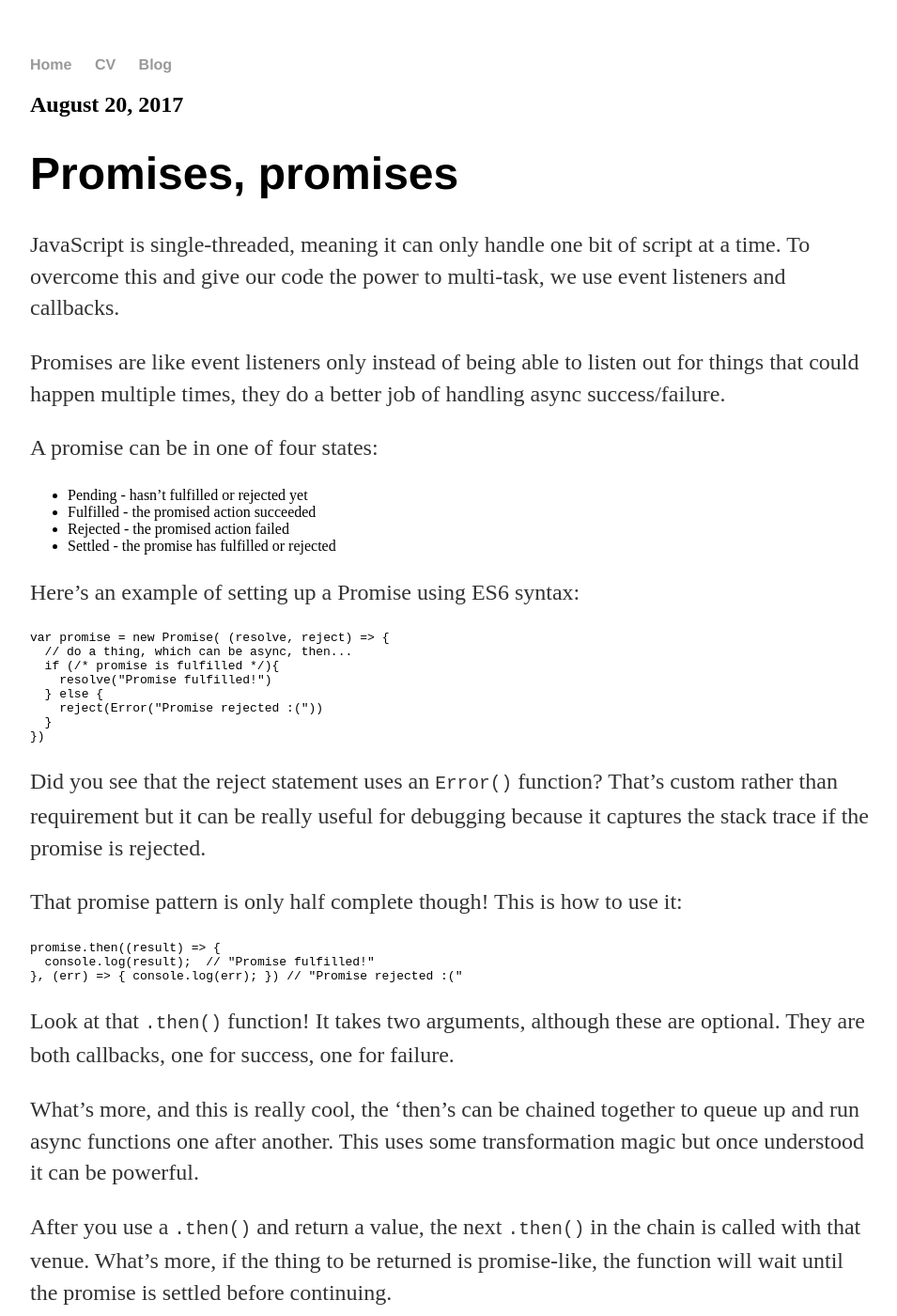
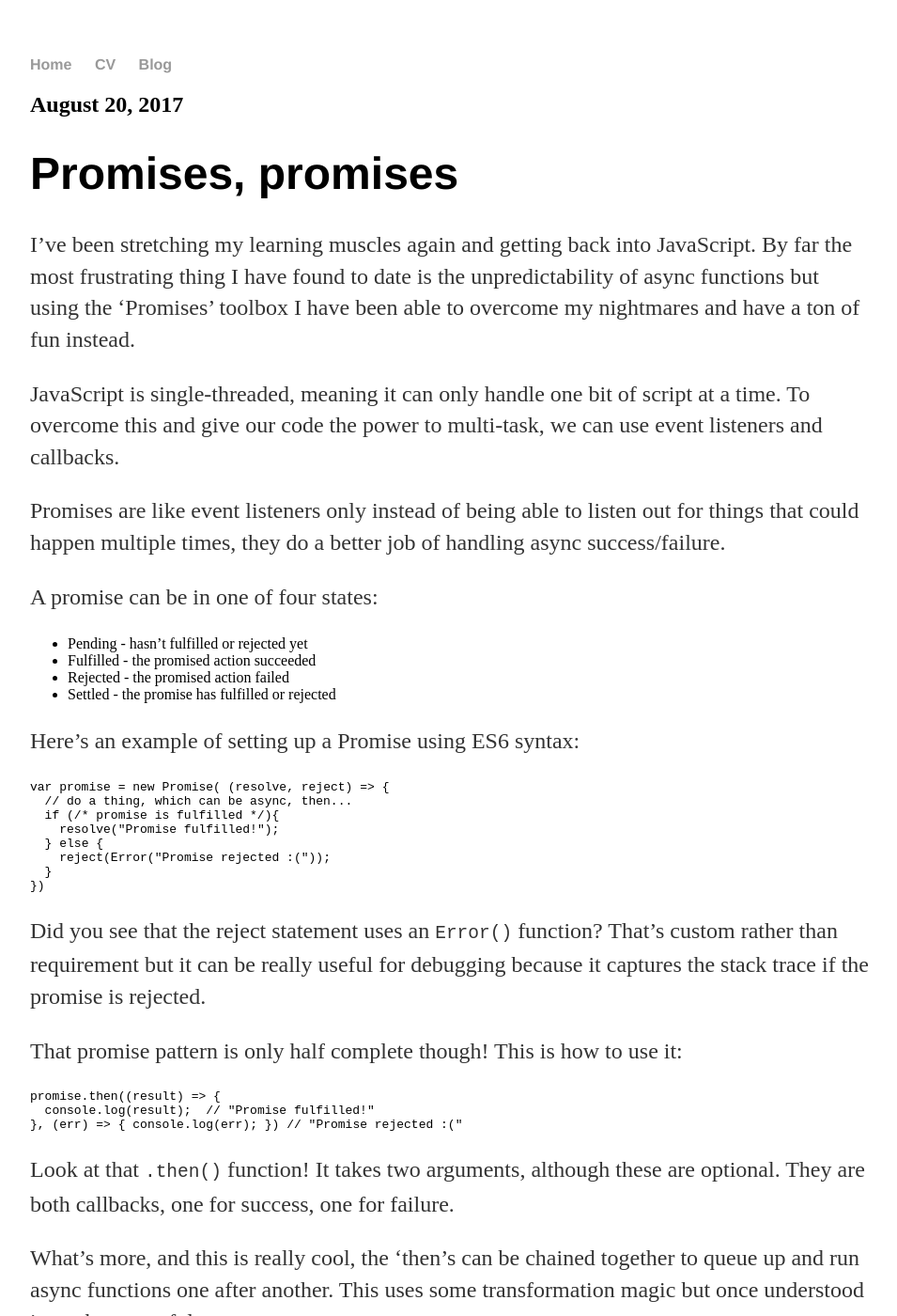
Before and after one commit to bannastre/bannastre.github.io, a Jekyll site: the page built from _posts/2017-08-20-Promises-Promises.md, in a window 1280 px wide and 1400 px high. Shown: the whole window at 94% size, without its empty margins (160-1115 px from the left). Built offline with Jekyll 4.4.1, drawn with Linux system fonts in a browser that asks for light colours; some of the changed text lies outside the part shown.

Commit message:
add final touches and error handling

````diff
--- a/_posts/2017-08-20-Promises-Promises.md
+++ b/_posts/2017-08-20-Promises-Promises.md
@@ -4,7 +4,9 @@
 date: 2017-08-20 T19:00:00Z
 ---
 
-JavaScript is single-threaded, meaning it can only handle one bit of script at a time. To overcome this and give our code the power to multi-task, we use event listeners and callbacks.
+I've been stretching my learning muscles again and getting back into JavaScript. By far the most frustrating thing I have found to date is the unpredictability of async functions but using the 'Promises' toolbox I have been able to overcome my nightmares and have a ton of fun instead.
+
+JavaScript is single-threaded, meaning it can only handle one bit of script at a time. To overcome this and give our code the power to multi-task, we can use event listeners and callbacks.
 
 Promises are like event listeners only instead of being able to listen out for things that could happen multiple times, they do  a better job of handling async success/failure.
 
@@ -19,9 +21,9 @@
 var promise = new Promise( (resolve, reject) => {
   // do a thing, which can be async, then...
   if (/* promise is fulfilled */){
-    resolve("Promise fulfilled!")
+    resolve("Promise fulfilled!");
   } else {
-    reject(Error("Promise rejected :("))
+    reject(Error("Promise rejected :("));
   }
 })
 ```
@@ -43,24 +45,27 @@
 let studentPromise
 
 function getStudent(name) {
-  studentPromise = studentPromise || getJSON('studentRegister.json')
+  studentPromise = studentPromise || getJSON('studentRegister.json');
 
   return studentPromise.then((studentRegister) => {
-    return getJSON(studentRegister.students[name])
+    return getJSON(studentRegister.students[name]);
   })
 }
 
 // and to use it with a queue of then()s:
 getStudent('Chris').then((student) => {
-  console.log(student) // { name: 'Chris', studying: 'JavaScript' }
-  return getStudent('Dave')
+  console.log(student); // { name: 'Chris', studying: 'JavaScript' }
+  return getStudent('Dave');
 }).then((student) => {
-  console.log(student) // { name: 'Dave', studying: 'Ruby' }
+  console.log(student); // { name: 'Dave', studying: 'Ruby' }
+}).catch(function(error) {
+  console.log("Failed!", error);
 })
 ```
+I've cheekily added a ```.catch()``` to the above but I'm sure you'll forgive me when I explain that it's just like another ```.then()``` except a bit neater. There are some great examples of how this (and everything else I've talked about) can be used to handle errors in a try / catch flow here in the [Google Web Fundamentals](https://developers.google.com/web/fundamentals/getting-started/primers/promises) docs.
+
+So there you have it, a neat way of handling async functions and potential errors! That's why promises in JavaScript are a welcome addition.
+
 
 
 NB: I'm really bad at semi-colons in ES6 so have largely put them everywhere... I read that they can be omitted in certain situations because of [Automatic Semi-Colon Insertion (ASI)](https://www.ecma-international.org/ecma-262/5.1/#sec-7.9).
-
-References:
-[Google Web Fundamentals](https://developers.google.com/web/fundamentals/getting-started/primers/promises)
````
